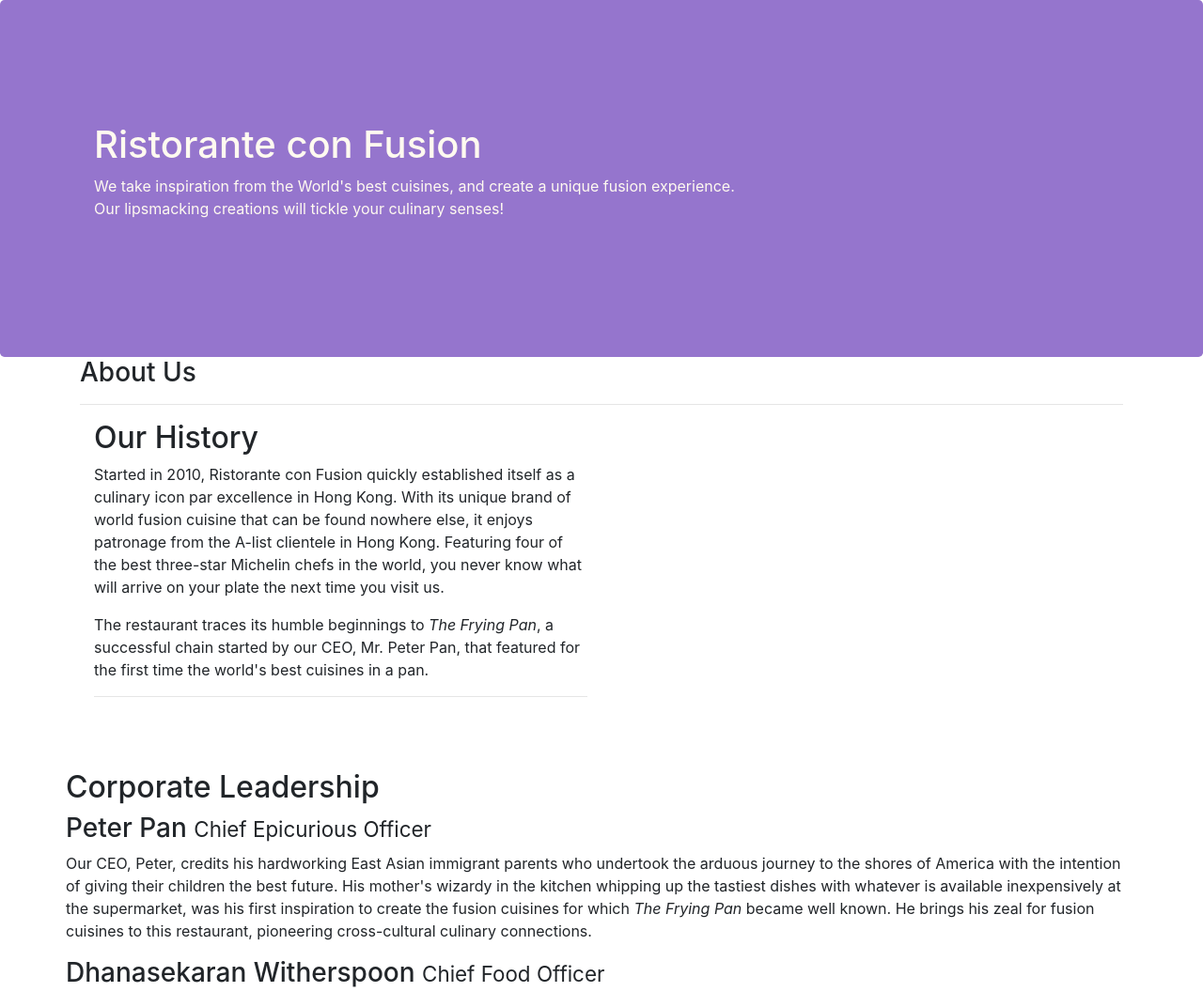
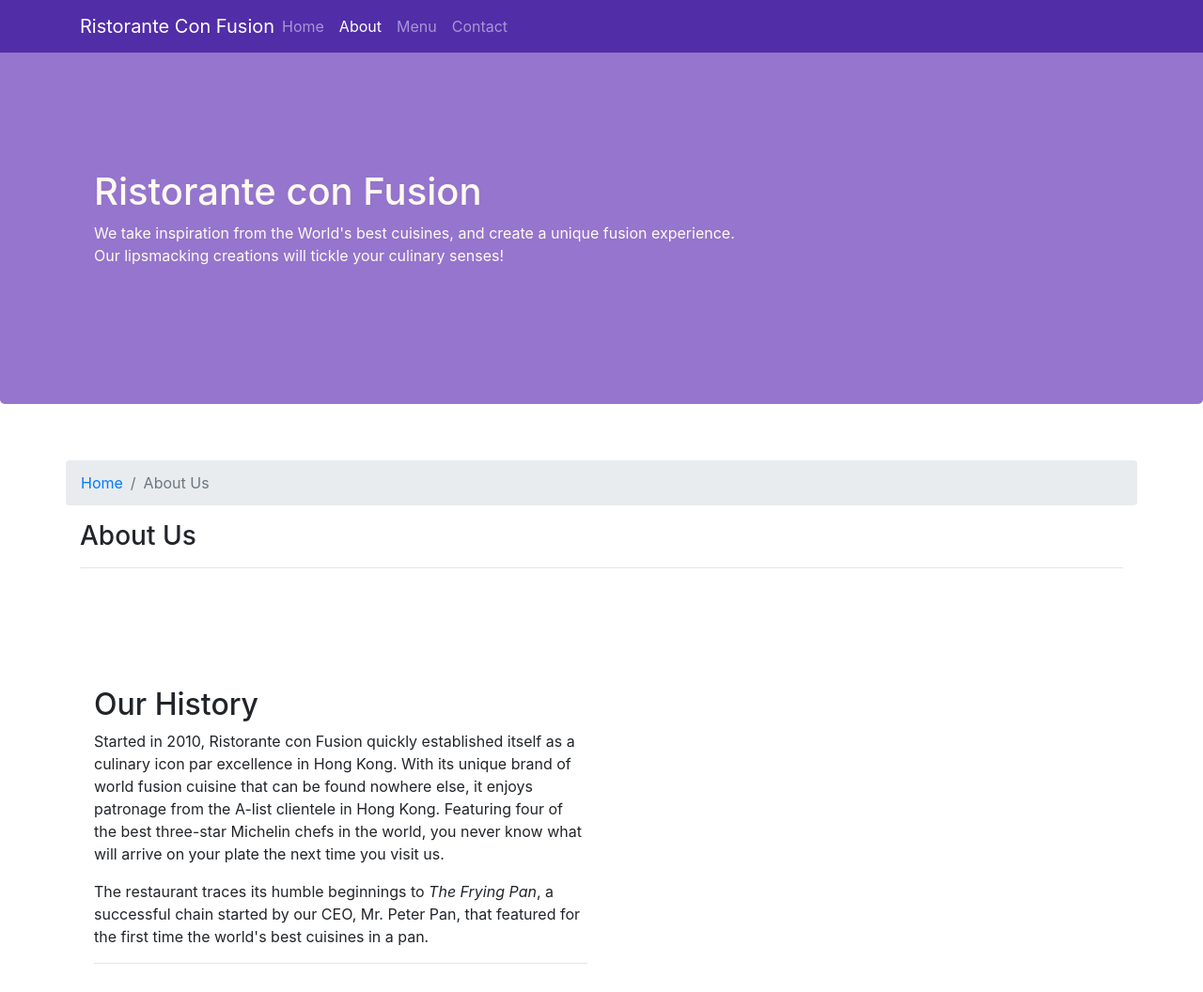
Before and after one commit to santosh143next/Intro-bootstrap, a website: page aboutus.html in a window 1280 px wide. Shown: the top 1056 px of the page at 94% size. Drawn offline with nearby package versions, Linux system fonts and the light colour scheme.

Commit message:
navbar breadcrumbs

```diff
--- a/aboutus.html
+++ b/aboutus.html
@@ -14,7 +14,22 @@
 </head>
 
 <body>
-
+    <nav class="navbar navbar-dark navbar-expand-sm fixed-top">
+        <div class="container">
+            <button class="navbar-toggler" type="button" data-toggle="collapse" data-target="#Navbar">
+                <span class="navbar-toggler-icon"></span>
+            </button>
+            <a class="navbar-brand mr-auto" href="./index.html">Ristorante Con Fusion</a>
+            <div class="collapse navbar-collapse" id="Navbar">
+                <ul class="navbar-nav mr-auto">
+                    <li class="nav-item "><a class="nav-link" href="./index.html">Home</a></li>
+                    <li class="nav-item active"><a class="nav-link" href="#">About</a></li>
+                    <li class="nav-item"><a class="nav-link" href="#">Menu</a></li>
+                    <li class="nav-item"><a class="nav-link" href="#">Contact</a></li>
+                </ul>
+            </div>
+        </div>
+    </nav>
     <header class="jumbotron">
         <div class="container">
             <div class="row row-header">
@@ -28,15 +43,19 @@
         </div>
     </header>
 
-    <div>
-        <div>
-            <div class="container">
+    <div class="container">
+        <div class="row">
+            <ol class="col-12 breadcrumb">
+                <li class="breadcrumb-item"><a href="./index.html">Home</a></li>
+                <li class="breadcrumb-item active">About Us</li>
+            </ol>
+            <div class="col-12">
                <h3>About Us</h3>
                <hr>
             </div>
         </div>
 
-        <div class="container">
+        <div class="row row-content">
             <div class="col-12 col-sm-6">
                 <h2>Our History</h2>
                 <p>Started in 2010, Ristorante con Fusion quickly established itself as a culinary icon par excellence in Hong Kong. With its unique brand of world fusion cuisine that can be found nowhere else, it enjoys patronage from the A-list clientele in Hong Kong.  Featuring four of the best three-star Michelin chefs in the world, you never know what will arrive on your plate the next time you visit us.</p>
@@ -74,7 +93,7 @@
                 <div class="col-4 offset-1 col-sm-2">
                     <h5>Links</h5>
                     <ul class="list-unstyled">
-                        <li><a href="#">Home</a></li>
+                        <li><a href="./index.html">Home</a></li>
                         <li><a href="#">About</a></li>
                         <li><a href="#">Menu</a></li>
                         <li><a href="#">Contact</a></li>
--- a/css/styles.css
+++ b/css/styles.css
@@ -33,3 +33,12 @@
     margin-top: 60px;
     margin-bottom: 60px
   }
+
+  body{
+      padding: 50px 0px 0px 0px;
+      z-index: 0;
+  }
+
+  .navbar-dark{
+      background-color: #512DA8;
+  }
```
Also changed, not shown: index.html (+17 -2 lines).
